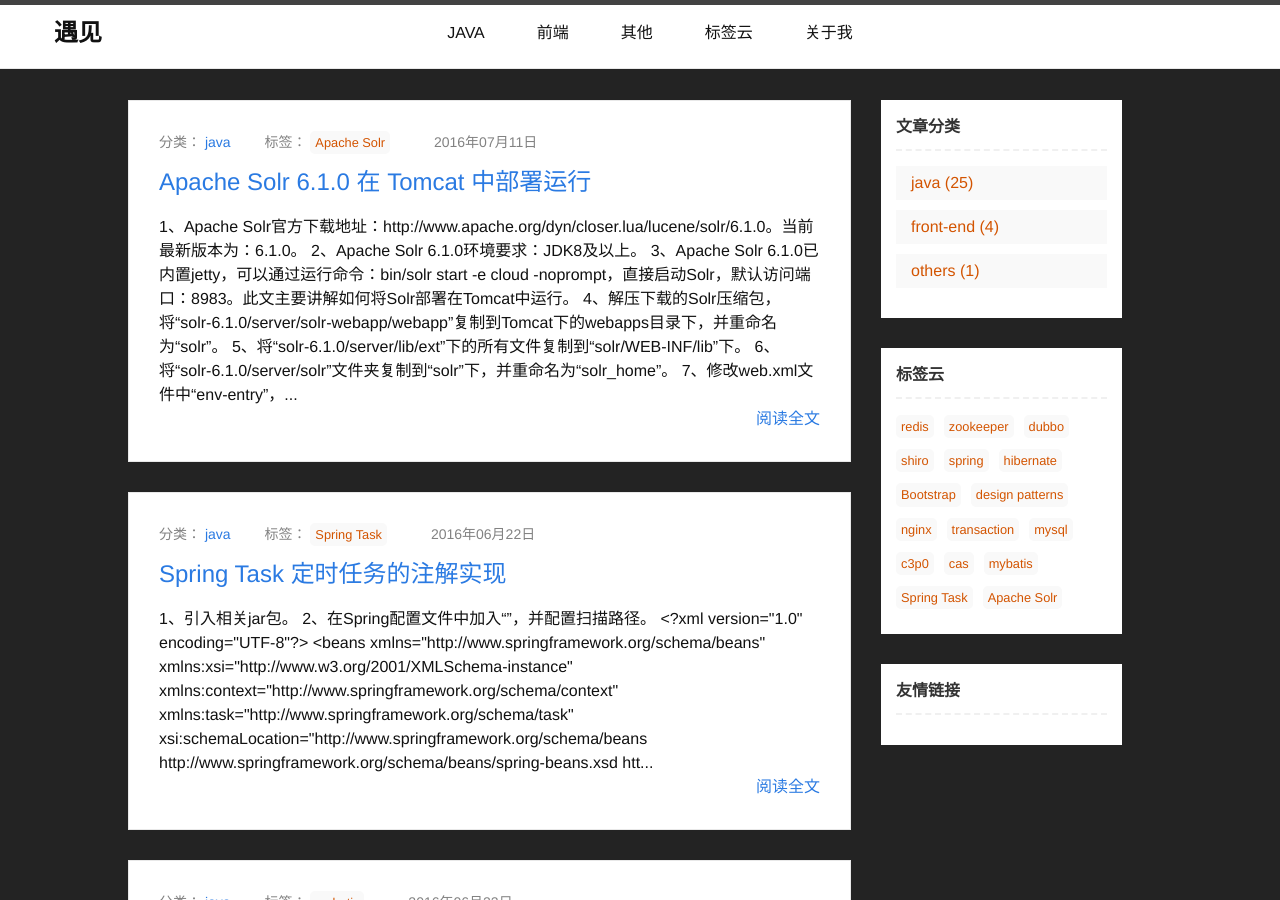
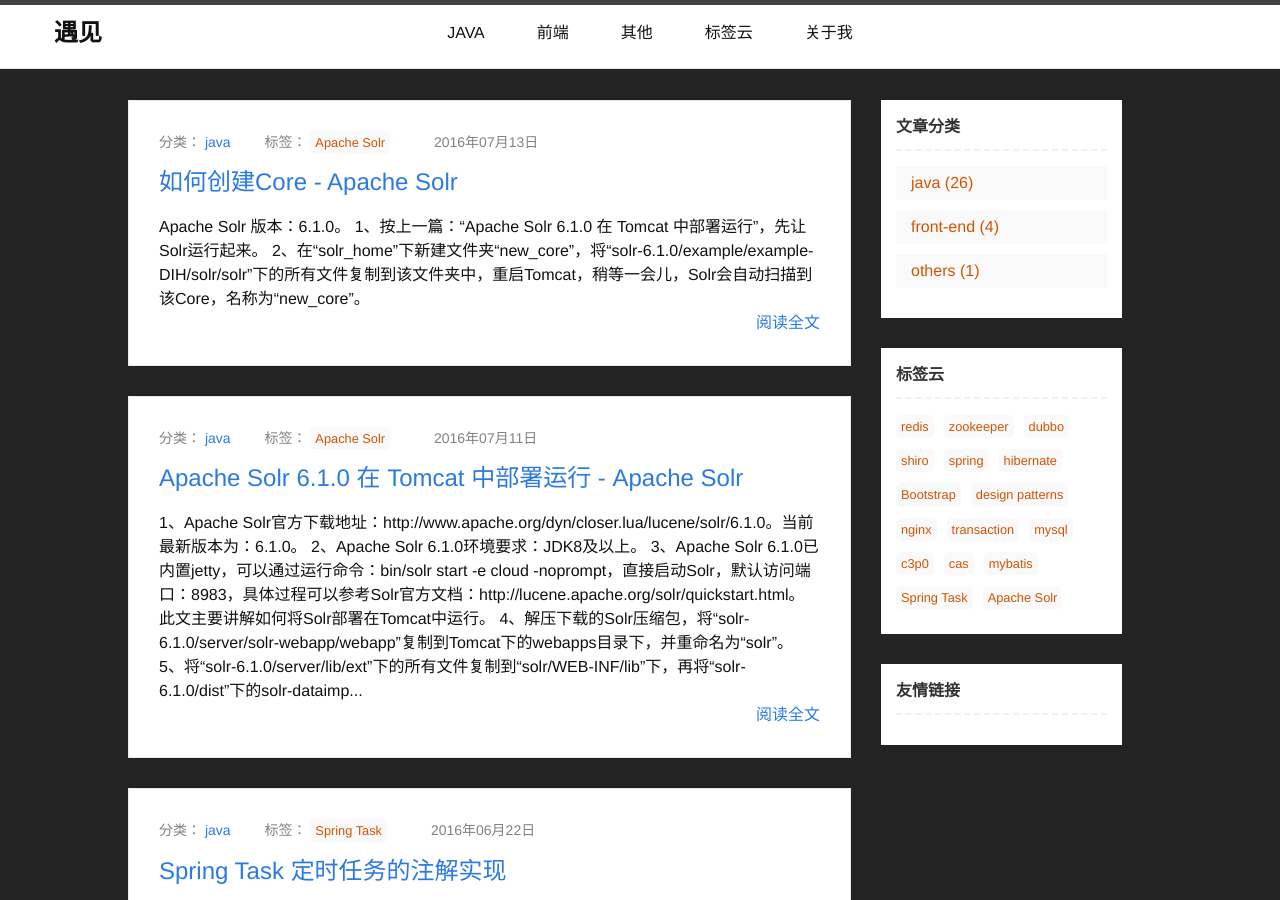
Before and after one commit to iyujian/iyujian.github.io, a Jekyll site: the page built from index.html, in a window 1280 px wide and 900 px high. Built offline with Jekyll 4.4.1, drawn with Linux system fonts in a browser that asks for light colours; the list of posts is cut into pages by our own code; comment, search, counter and statistics services are not loaded; some of the changed text lies outside the part shown.

Commit message:
如何创建Core - Apache Solr

```diff
--- a/_posts/java/2016-07-11-deploy-apache-solr-in-tomcat.md
+++ b/_posts/java/2016-07-11-deploy-apache-solr-in-tomcat.md
@@ -1,6 +1,6 @@
 ---
 layout: post
-title:  "Apache Solr 6.1.0 在 Tomcat 中部署运行"
+title:  "Apache Solr 6.1.0 在 Tomcat 中部署运行 - Apache Solr"
 date:   2016-07-11 15:34:13 +0800
 categories: java
 tags: [Apache Solr]
@@ -9,13 +9,13 @@ tags: [Apache Solr]
 
 > 2、Apache Solr 6.1.0环境要求：JDK8及以上。
 
-> 3、Apache Solr 6.1.0已内置jetty，可以通过运行命令：bin/solr start -e cloud -noprompt，直接启动Solr，默认访问端口：8983。此文主要讲解如何将Solr部署在Tomcat中运行。
+> 3、Apache Solr 6.1.0已内置jetty，可以通过运行命令：bin/solr start -e cloud -noprompt，直接启动Solr，默认访问端口：8983，具体过程可以参考Solr官方文档：http://lucene.apache.org/solr/quickstart.html。此文主要讲解如何将Solr部署在Tomcat中运行。
 
 > 4、解压下载的Solr压缩包，将“solr-6.1.0/server/solr-webapp/webapp”复制到Tomcat下的webapps目录下，并重命名为“solr”。
 
-> 5、将“solr-6.1.0/server/lib/ext”下的所有文件复制到“solr/WEB-INF/lib”下。
+> 5、将“solr-6.1.0/server/lib/ext”下的所有文件复制到“solr/WEB-INF/lib”下，再将“solr-6.1.0/dist”下的solr-dataimporthandler-6.1.0.jar 和 solr-dataimporthandler-extras-6.1.0.jar也复制过去。
 
-> 6、将“solr-6.1.0/server/solr”文件夹复制到“solr”下，并重命名为“solr_home”。
+> 6、将“solr-6.1.0/server/solr”文件夹复制到“solr”下（可以是任意目录，只需要和第7条的”env-entry-value”保持一致即可），并重命名为“solr_home”。
 
 > 7、修改web.xml文件中“env-entry”，并取消注释。此处配置”env-entry-value”即为第6条的文件夹地址。
 
--- /dev/null
+++ b/_posts/java/2016-07-13-new-core-in-apache-solr.md
@@ -0,0 +1,13 @@
+---
+layout: post
+title:  "如何创建Core - Apache Solr"
+date:   2016-07-13 10:58:49 +0800
+categories: java
+tags: [Apache Solr]
+---
+
+Apache Solr 版本：6.1.0。
+
+> 1、按上一篇：["Apache Solr 6.1.0 在 Tomcat 中部署运行"](deploy-apache-solr-in-tomcat.html "Apache Solr 6.1.0 在 Tomcat 中部署运行")，先让Solr运行起来。
+
+> 2、在“solr_home”下新建文件夹“new_core”，将“solr-6.1.0/example/example-DIH/solr/solr”下的所有文件复制到该文件夹中，重启Tomcat，稍等一会儿，Solr会自动扫描到该Core，名称为“new_core”。
```
